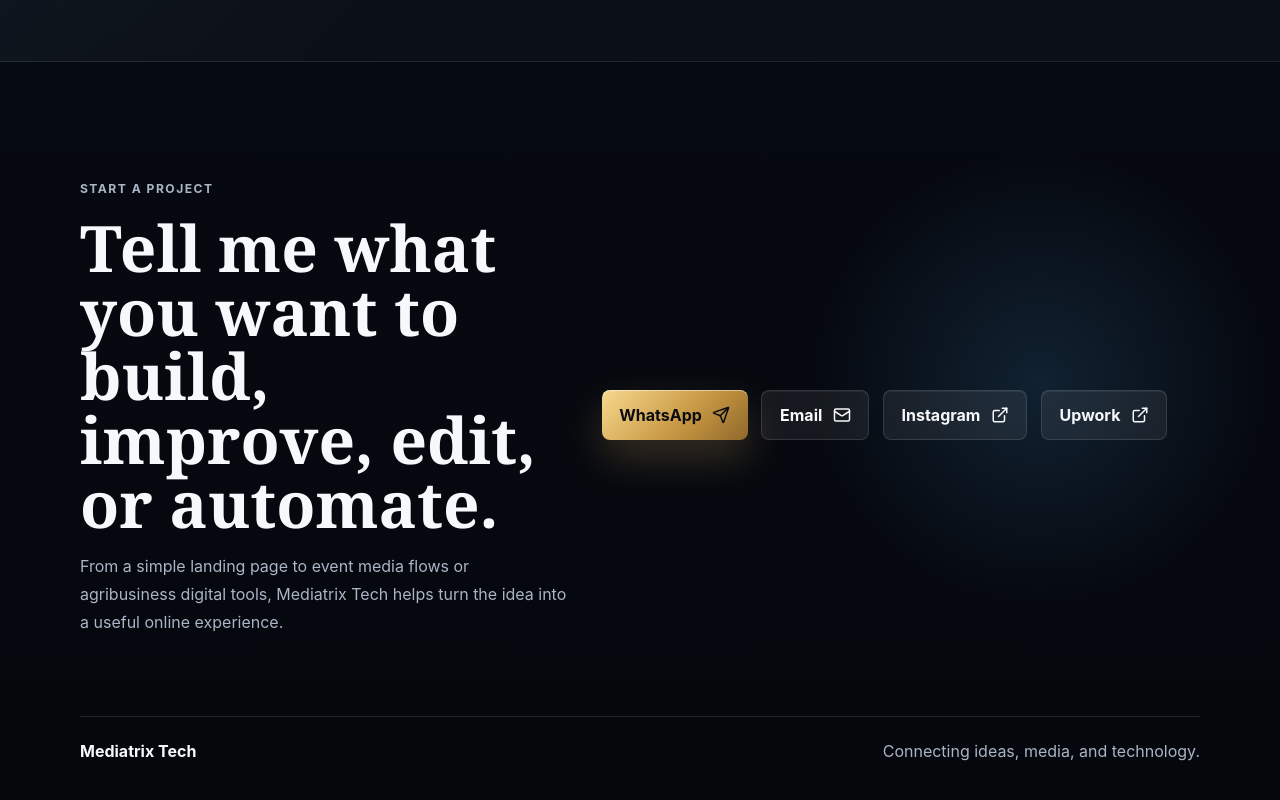
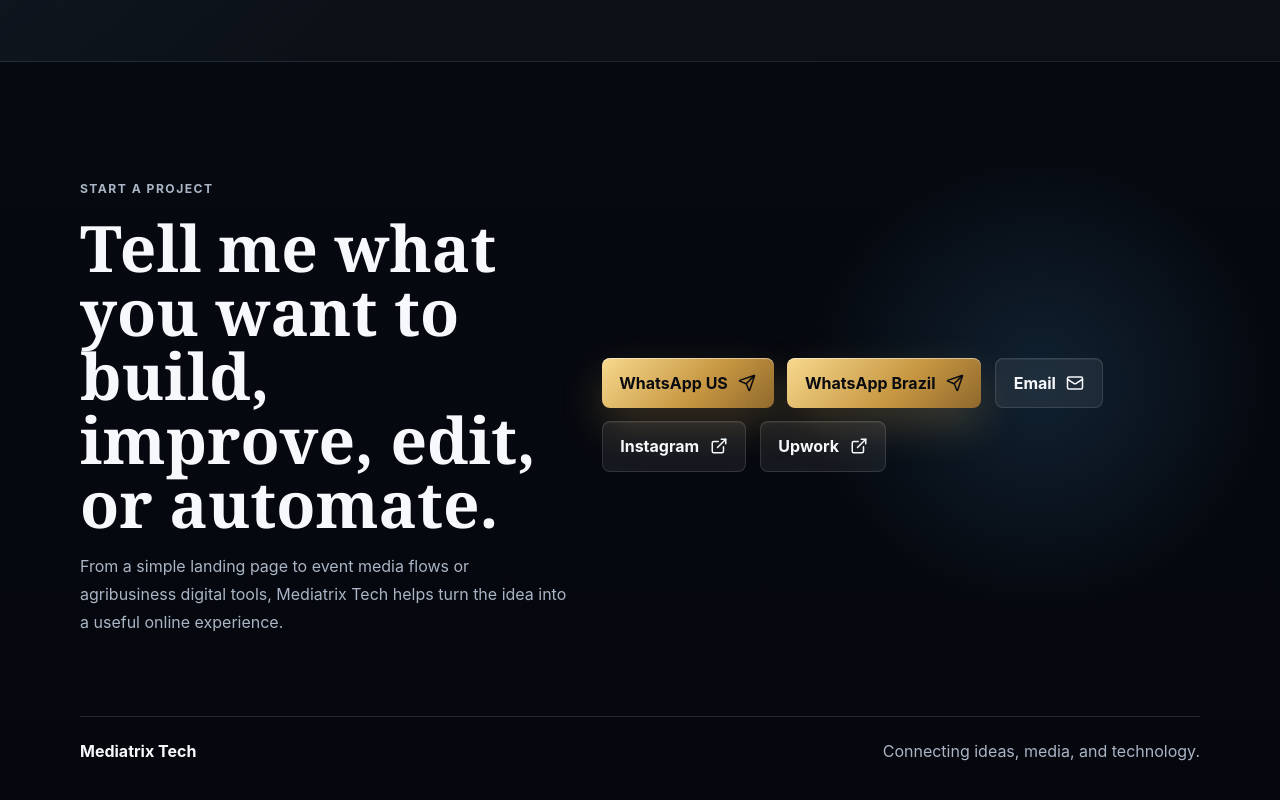
Before and after one commit to LBenaduce/mediatrix-tech, a React (Vite) app: page / in a window 1280 px wide. Shown: the part 4433-5233 px from the top of the page. Built offline with nearby package versions, Linux system fonts and the light colour scheme.

Commit message:
Add WhatsApp quote contact buttons

```diff
--- a/src/main.jsx
+++ b/src/main.jsx
@@ -17,9 +17,18 @@ import {
 } from "lucide-react";
 import "./styles.css";
 
+const quoteMessage =
+  "Hello Mediatrix Tech, I would like to request a quote for a digital project.";
+
+const whatsappUrl = (phoneNumber) =>
+  `https://wa.me/${phoneNumber}?text=${encodeURIComponent(quoteMessage)}`;
+
 // Change these links to your real phone, email, Instagram, and Upwork profile.
 const contactLinks = {
-  whatsapp: "https://wa.me/5500000000000",
+  // Replace this placeholder with your real US WhatsApp number, for example: 13059920833.
+  whatsappUs: whatsappUrl("10000000000"),
+  // Replace this placeholder with your real Brazil WhatsApp number, for example: 5555999357388.
+  whatsappBrazil: whatsappUrl("5500000000000"),
   email: "mailto:hello@mediatrixtech.com",
   instagram: "https://instagram.com/mediatrixtech",
   upwork: "https://www.upwork.com/freelancers/~your-profile",
@@ -348,8 +357,12 @@ function Contact() {
           </p>
         </div>
         <div className="contact-actions" aria-label="Contact options">
-          <a className="button primary" href={contactLinks.whatsapp}>
-            WhatsApp
+          <a className="button primary" href={contactLinks.whatsappUs}>
+            WhatsApp US
+            <Send size={18} />
+          </a>
+          <a className="button primary" href={contactLinks.whatsappBrazil}>
+            WhatsApp Brazil
             <Send size={18} />
           </a>
           <a className="button secondary" href={contactLinks.email}>
```
